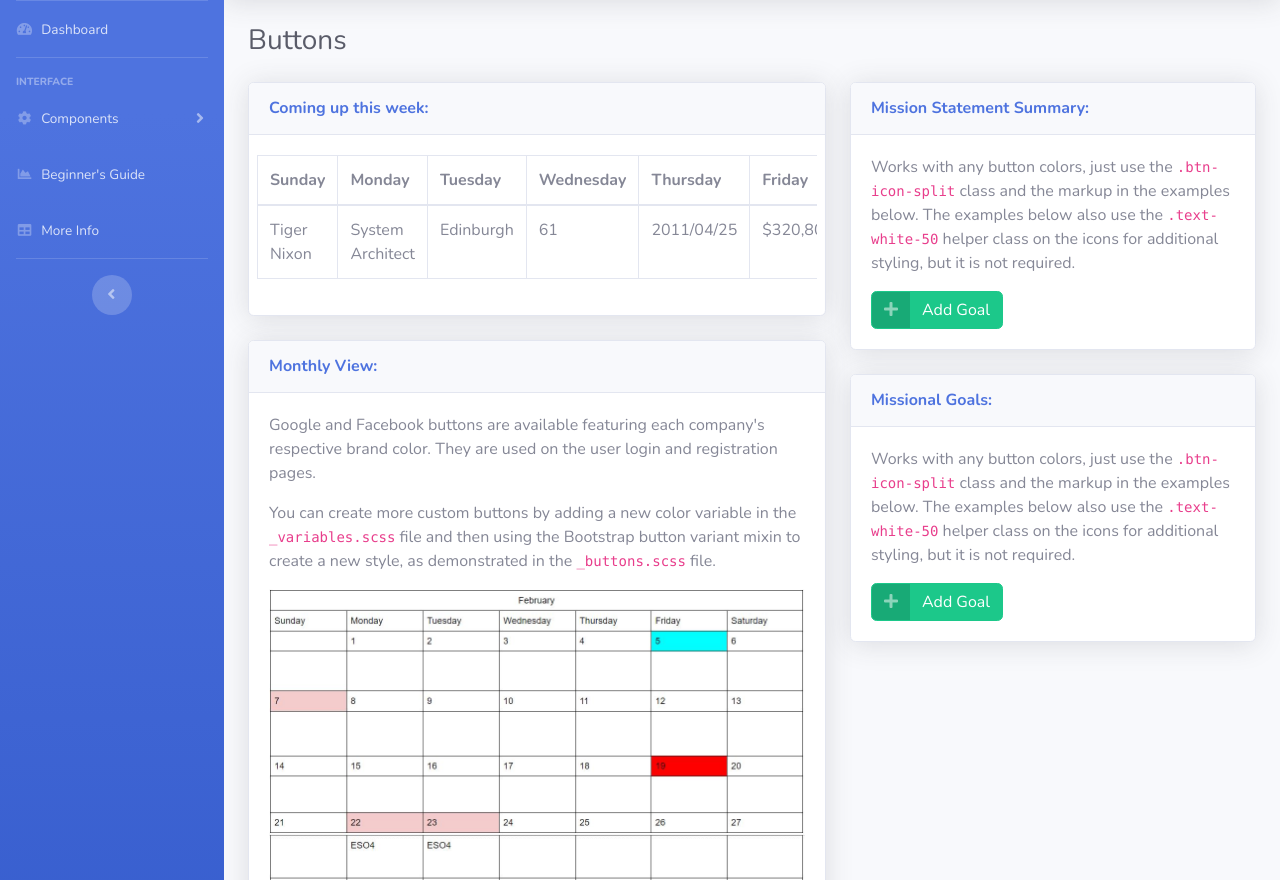
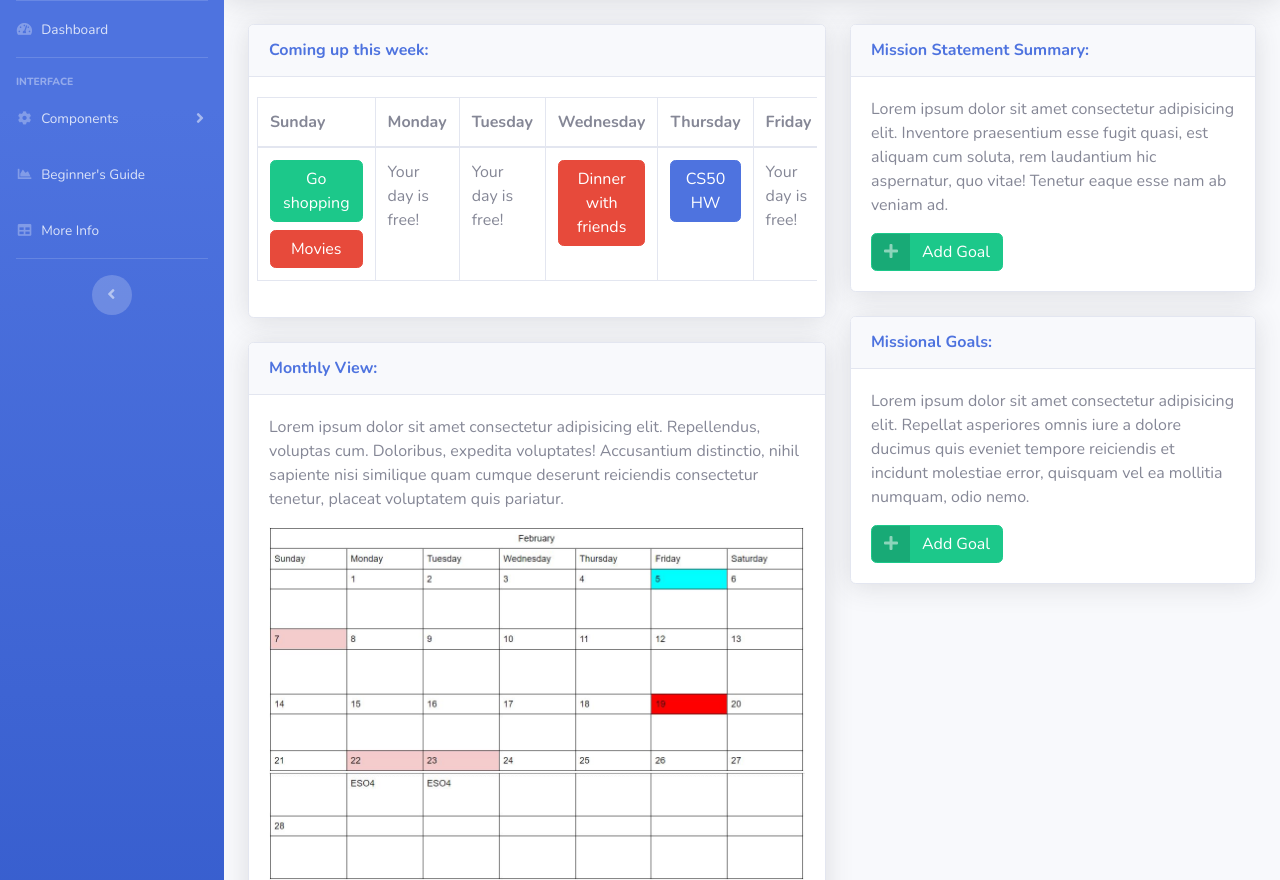
Before and after one commit to MMahoney6713/Capstone1, a Flask app: page / in a window 1280 px wide. Shown: the part 70-950 px from the top of the page. Run offline with Flask 2, Linux system fonts and the light colour scheme; some libraries are stand-ins or nearby versions.

Commit message:
medium fidelity

```diff
--- a/templates/homepage.html
+++ b/templates/homepage.html
@@ -6,7 +6,7 @@
 <div class="container-fluid">
 
     <!-- Page Heading -->
-    <h1 class="h3 mb-4 text-gray-800">Buttons</h1>
+    <!-- <h1 class="h3 mb-4 text-gray-800">Buttons</h1> -->
 
     <div class="row">
 
@@ -34,13 +34,28 @@
                                 </thead>
                                 <tbody>
                                     <tr>
-                                        <td>Tiger Nixon</td>
-                                        <td>System Architect</td>
-                                        <td>Edinburgh</td>
-                                        <td>61</td>
-                                        <td>2011/04/25</td>
-                                        <td>$320,800</td>
-                                        <td>$320,800</td>
+                                        <td>
+                                            <a href="#" class="btn btn-success btn-icon-split btn-block">
+                                                <span class="text">Go shopping</span>
+                                            </a>
+                                            <a href="#" class="btn btn-danger btn-icon-split btn-block">
+                                                <span class="text">Movies</span>
+                                            </a>
+                                        </td>
+                                        <td>Your day is free!</td>
+                                        <td>Your day is free!</td>
+                                        <td>
+                                            <a href="#" class="btn btn-danger btn-icon-split btn-block">
+                                                <span class="text">Dinner with friends</span>
+                                            </a>
+                                        </td>
+                                        <td>
+                                            <a href="#" class="btn btn-primary btn-block">
+                                                <span class="text">CS50 HW</span>
+                                            </a>
+                                        </td>
+                                        <td>Your day is free!</td>
+                                        <td>Your day is free!</td>
                                     </tr>
                                 </tbody>
                             </table>
@@ -54,13 +69,9 @@
                     <h6 class="m-0 font-weight-bold text-primary">Monthly View:</h6>
                 </div>
                 <div class="card-body">
-                    <p>Google and Facebook buttons are available featuring each company's respective
-                        brand color. They are used on the user login and registration pages.</p>
-                    <p>You can create more custom buttons by adding a new color variable in the
-                        <code>_variables.scss</code> file and then using the Bootstrap button variant
-                        mixin to create a new style, as demonstrated in the <code>_buttons.scss</code>
-                        file.
-                    </p>
+                    <p>Lorem ipsum dolor sit amet consectetur adipisicing elit. Repellendus, voluptas cum. Doloribus,
+                        expedita voluptates! Accusantium distinctio, nihil sapiente nisi similique quam cumque deserunt
+                        reiciendis consectetur tenetur, placeat voluptatem quis pariatur.</p>
                     <img src="{{ url_for('static',filename='images/february.jpg') }}" class="img-fluid"
                         alt="Responsive image">
                     <img src="{{ url_for('static',filename='images/march.jpg') }}" class="img-fluid"
@@ -79,10 +90,9 @@
                     <h6 class="m-0 font-weight-bold text-primary">Mission Statement Summary:</h6>
                 </div>
                 <div class="card-body">
-                    <p>Works with any button colors, just use the <code>.btn-icon-split</code> class and
-                        the markup in the examples below. The examples below also use the
-                        <code>.text-white-50</code> helper class on the icons for additional styling,
-                        but it is not required.
+                    <p>Lorem ipsum dolor sit amet consectetur adipisicing elit. Inventore praesentium esse fugit quasi,
+                        est aliquam cum soluta, rem laudantium hic aspernatur, quo vitae! Tenetur eaque esse nam ab
+                        veniam ad.
                     </p>
                     <div class="my-2"></div>
                     <a href="#" class="btn btn-success btn-icon-split">
@@ -99,10 +109,9 @@
                     <h6 class="m-0 font-weight-bold text-primary">Missional Goals:</h6>
                 </div>
                 <div class="card-body">
-                    <p>Works with any button colors, just use the <code>.btn-icon-split</code> class and
-                        the markup in the examples below. The examples below also use the
-                        <code>.text-white-50</code> helper class on the icons for additional styling,
-                        but it is not required.
+                    <p>Lorem ipsum dolor sit amet consectetur adipisicing elit. Repellat asperiores omnis iure a dolore
+                        ducimus quis eveniet tempore reiciendis et incidunt molestiae error, quisquam vel ea mollitia
+                        numquam, odio nemo.
                     </p>
                     <div class="my-2"></div>
                     <a href="#" class="btn btn-success btn-icon-split">
```
Also changed, not shown: static/images/medium-fidelity.jpg (added).
